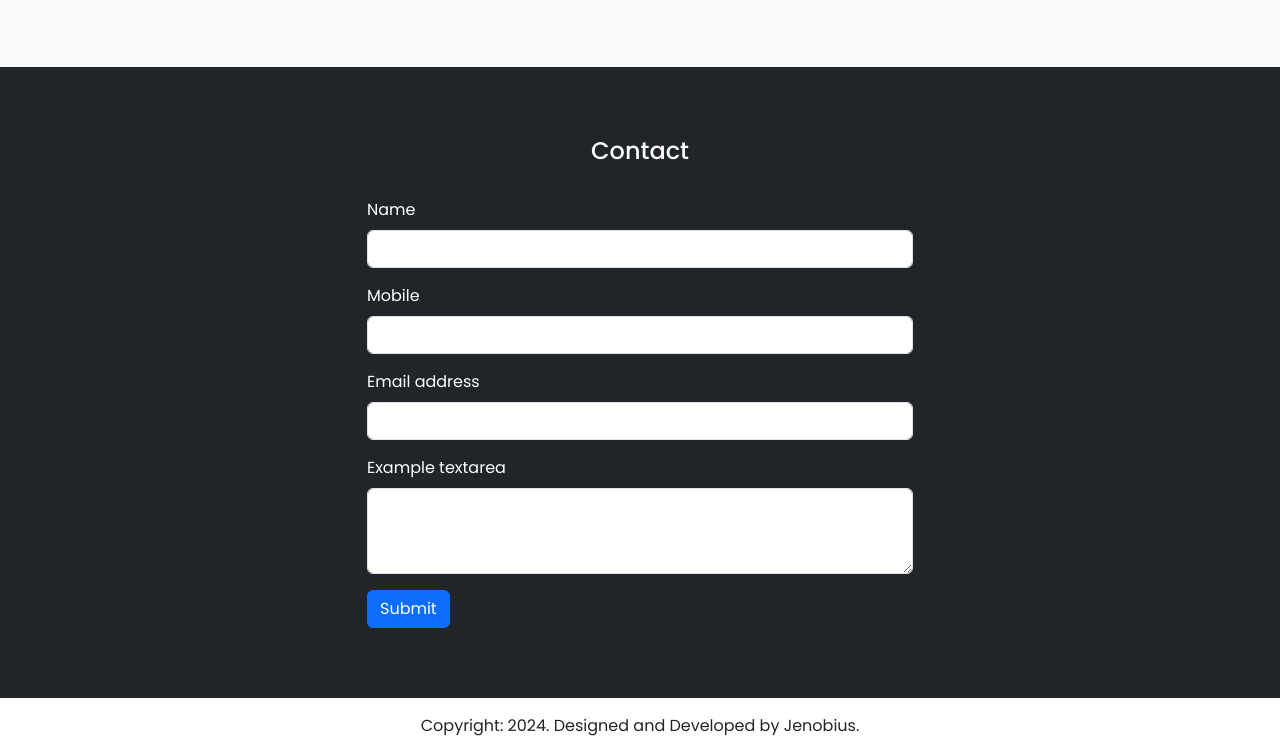
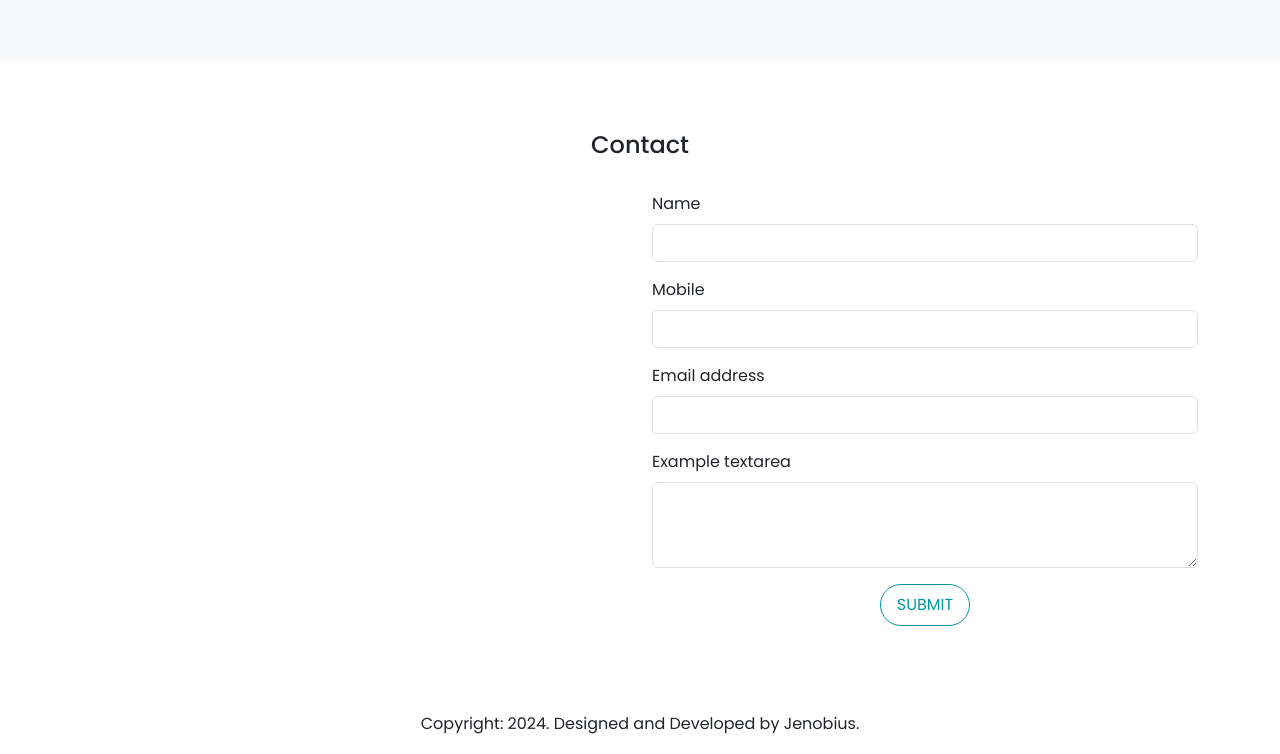
Before and after one commit to jenobius-js/jenobius-portfolio, a plain HTML site: page index.html in a window 1280 px wide. Shown: the part 1663-2417 px from the top of the page. Drawn offline with nearby package versions, Linux system fonts and the light colour scheme.

Commit message:
Changed Styles

```diff
--- a/css/style.css
+++ b/css/style.css
@@ -7,6 +7,16 @@
     background-color: rgb(225, 225, 230);
     background-size: cover;
     height: auto;
+}
+.btn{
+    color: #0496a0;
+    border: 1px solid #0496a0;
+    border-radius: 200px;
+    font-size: medium;
+}
+.btn:hover{
+    color: white;
+    background-color: #0496a0;
 }
 .icons a{
     padding: 8px;
--- a/index.html
+++ b/index.html
@@ -55,7 +55,7 @@
                         <h1 class="pb-3">Jenobius Shamila</h1>
                         <h3 class="pb-3">Web Developer</h3>
                         <a href="https://drive.google.com/file/d/1dyRU4ksrIwXg-6cX_vp4flY29L_C_LSL/view?usp=sharing"
-                            class="btn btn-outline-dark btn-lg text-uppercase" target="_blank">Download CV</a>
+                            class="btn btn-lg text-uppercase" target="_blank">Download CV</a>
                         <div class="icons py-4">
                             <a href="https://www.linkedin.com/in/jenobius-shamila/" target="_blank"><i
                                     class="bi bi-linkedin"></i></a>
@@ -86,7 +86,7 @@
                         create something extraordinary. As I embark on the threshold of my professional career, I am
                         excited about contributing my skills to innovative projects and being part of a team that values
                         creativity and excellence.</p>
-                    <a href="#contact" class="btn btn-outline-dark btn-lg text-uppercase">Hire Me</a>
+                    <a href="#contact" class="btn btn-lg text-uppercase">Hire Me</a>
                 </div>
 
             </div>
@@ -177,7 +177,7 @@
     </section>
 
 
-    <section id="contact" class="bg-dark text-white section-padding">
+    <section id="contact" class="section-padding">
         <div class="container">
             <div class="row">
                 <div class="col-md-12">
@@ -185,6 +185,9 @@
                 </div>
             </div>
             <div class="row justify-content-center">
+                <div class="col-md-6">
+
+                </div>
                 <div class="col-md-6">
                     <form>
                         <div class="mb-3">
@@ -203,7 +206,9 @@
                             <label for="FormControlTextarea1" class="form-label">Example textarea</label>
                             <textarea class="form-control" id="FormControlTextarea1" rows="3"></textarea>
                         </div>
-                        <button type="submit" class="btn btn-primary">Submit</button>
+                        <div class="text-center">
+                            <a type="button" class="btn btn-lg text-uppercase">Submit</a>
+                        </div>
                     </form>
                 </div>
             </div>
```
Also changed, not shown: images/Javascript.png (deleted), images/Js.jpeg (added), images/bg.jpeg (deleted), images/bootstrap.png (deleted), images/css.png (deleted), images/git.png (deleted), images/html.png (deleted), images/jQuery_logo.png (deleted), images/mysql.png (deleted), images/python-logo.png (deleted).
